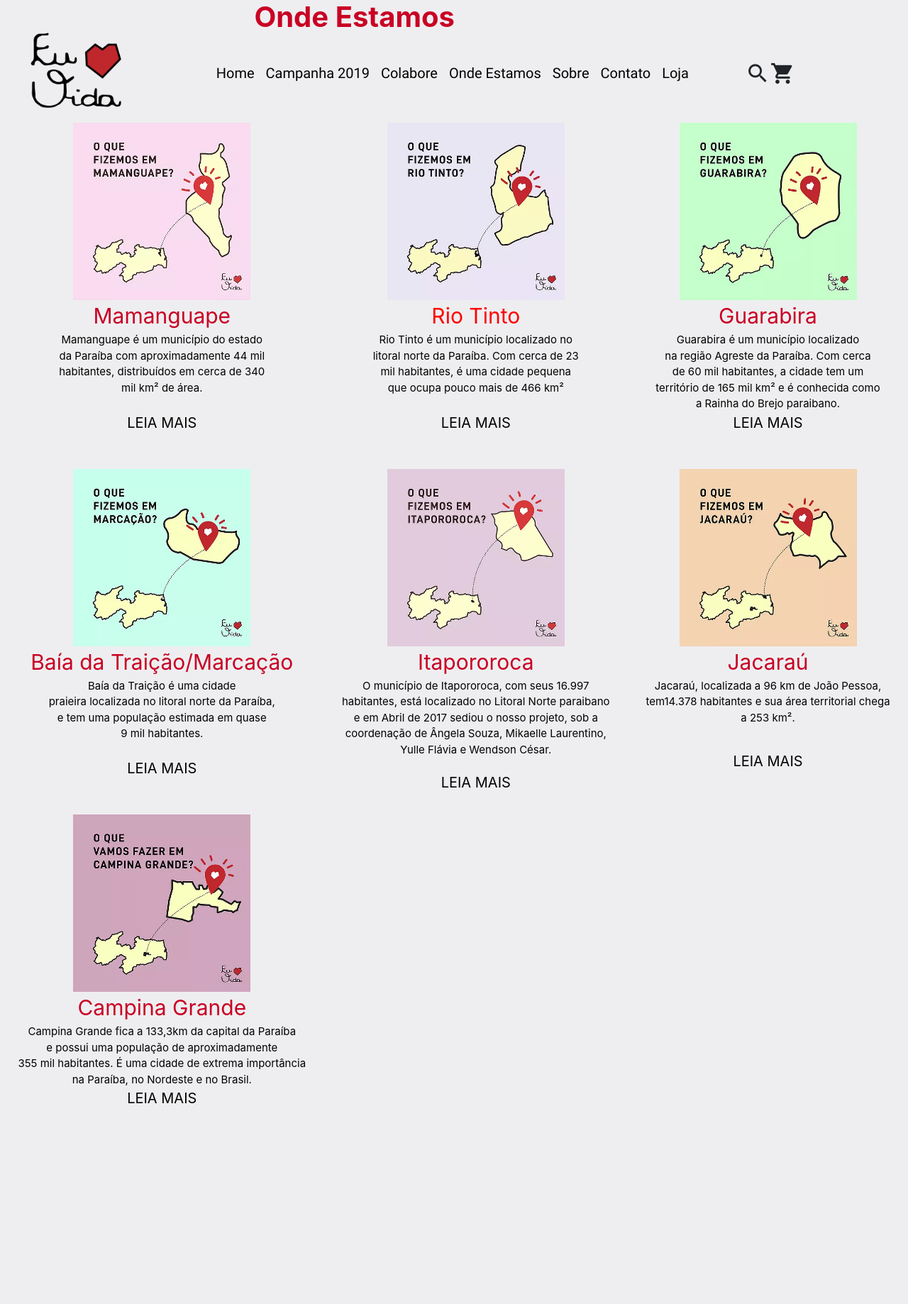
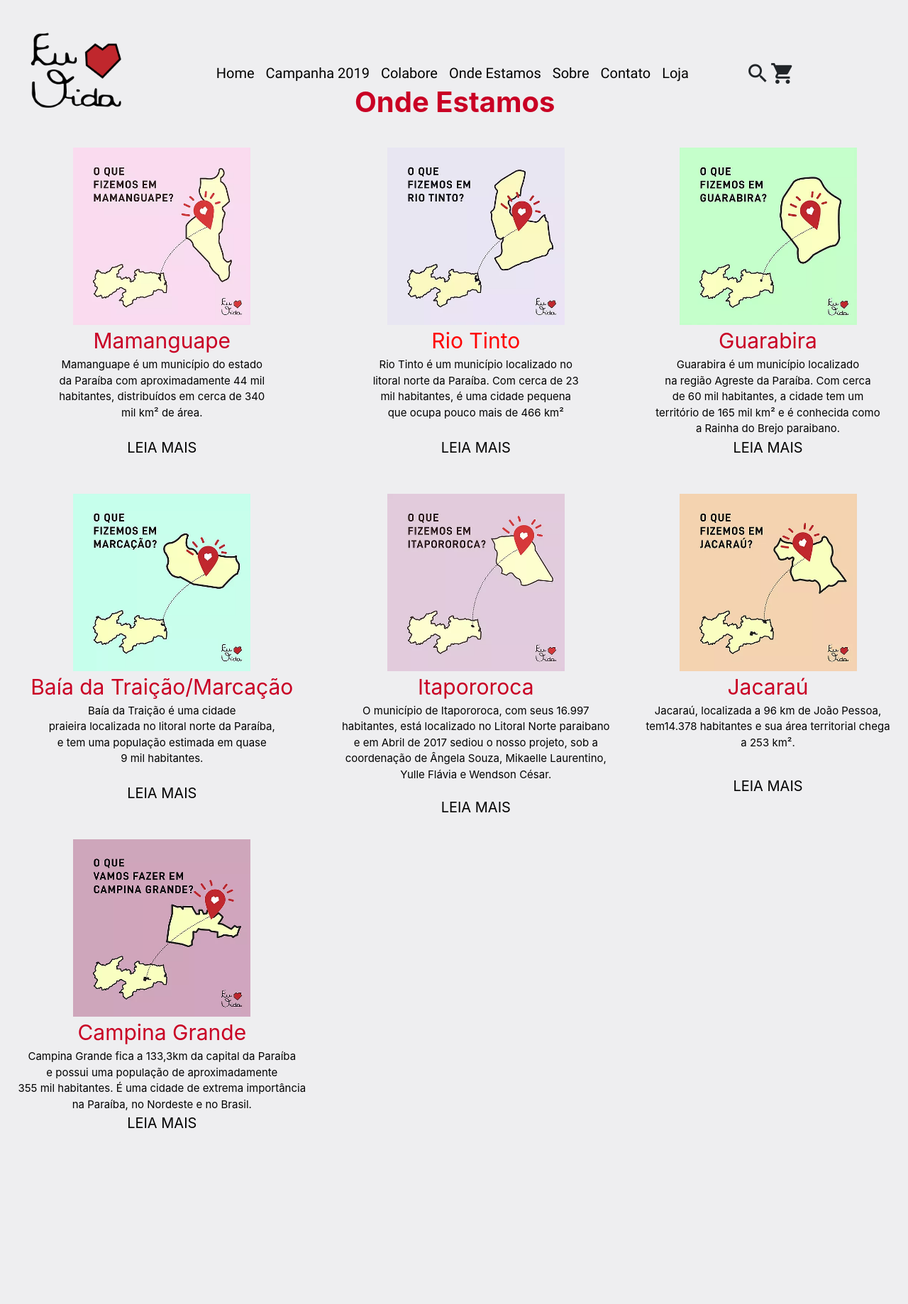
Before and after one commit to mirianbatista/EuAmoVida, a Django app: page /ondeestamos/ in a window 1280 px wide; the page is wider, and only the part inside the window is pictured. Shown: the top 1838 px of that part at 71% size. Run offline with Django 3.2, Linux system fonts and the light colour scheme; some libraries are stand-ins or nearby versions.

Commit message:
Correção de Titulo

```diff
--- a/static/css/style.css
+++ b/static/css/style.css
@@ -363,7 +363,7 @@ ul {
     grid-template-columns: auto auto auto;
     grid-template-rows: 100px;
     grid-auto-flow: row dense;
-    margin-top: 25px;
+    margin-top: 60px;
 }
 
 #Titulo {
--- a/templates/ondeestamos/ondeestamos.html
+++ b/templates/ondeestamos/ondeestamos.html
@@ -6,7 +6,7 @@
 
 <body>
 
-    <h1 id="Titulo" style="top:50%">Onde Estamos</h1>
+    <h1 id="Titulo" style="top:120px; left: 500px;">Onde Estamos</h1>
 
     <div id="cidades">
         <div id="mamanguapeFoto"><img src="/static/images/mamanguape.jpg" height="250" width="250"></div>
```
